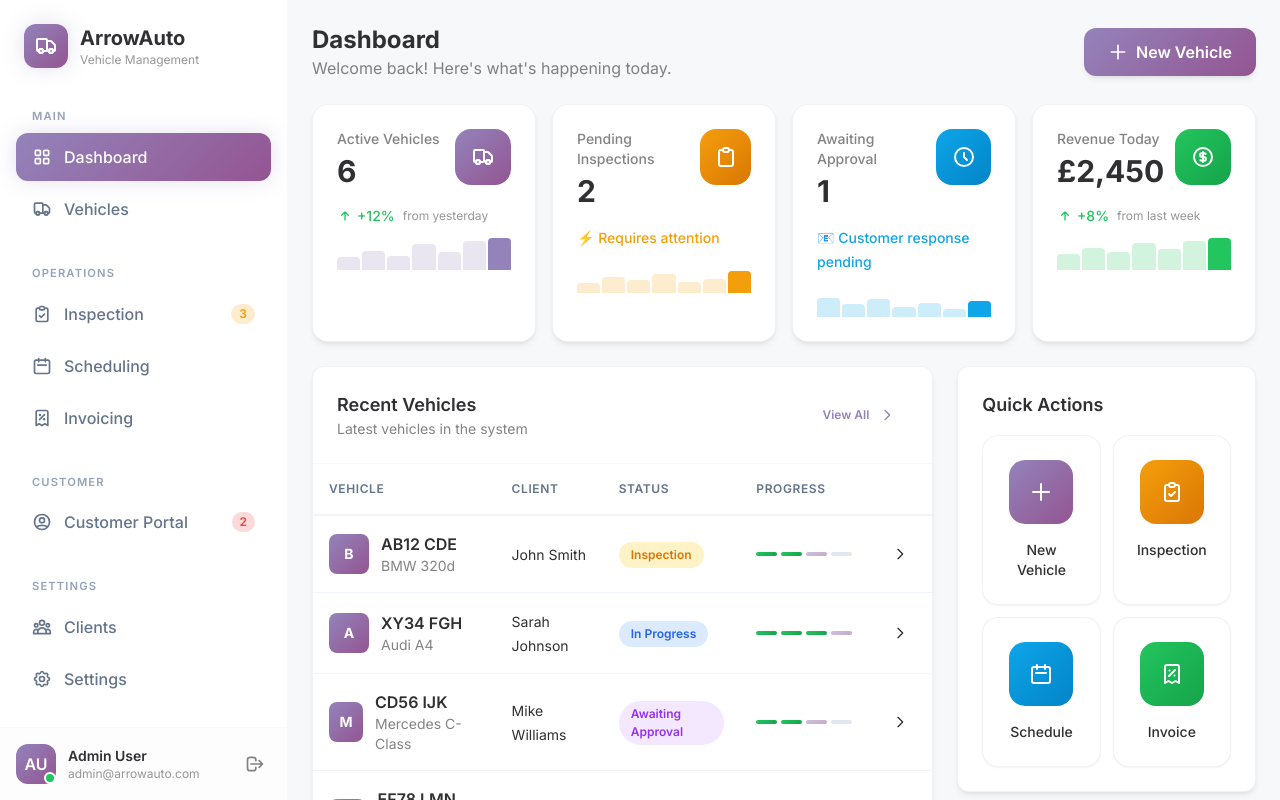
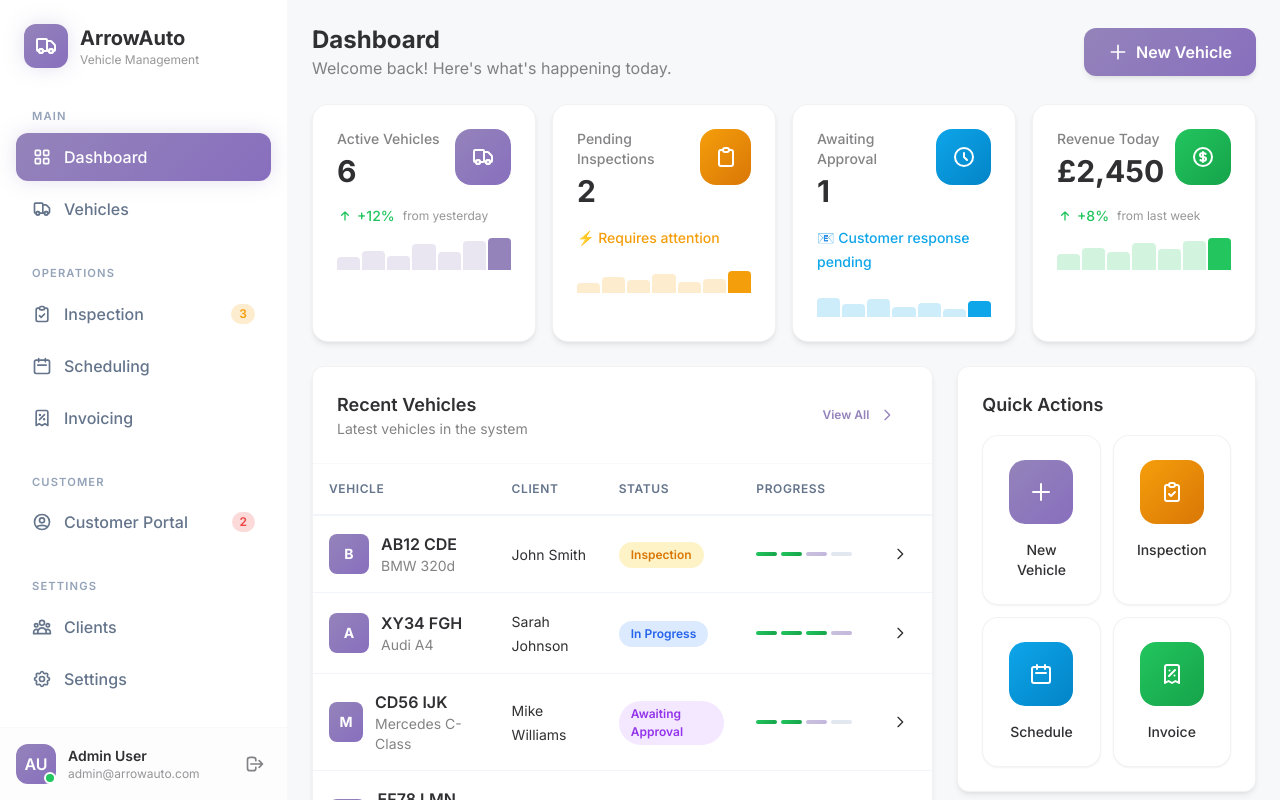
Before and after one commit to Aktrion/arrowauto-front, an Angular app: page /dashboard in a window 1280 px wide. Shown: the top 800 px of the page. Built offline with nearby package versions, Linux system fonts and the light colour scheme.

Commit message:
feat: remove ugly purple

```diff
--- a/src/styles.css
+++ b/src/styles.css
@@ -42,7 +42,7 @@
 /* === CSS Custom Properties === */
 :root {
   /* Gradients */
-  --gradient-primary: linear-gradient(135deg, #9483ba 0%, #935592 100%);
+  --gradient-primary: linear-gradient(135deg, #9483ba 0%, #886fbe 100%);
   --gradient-secondary: linear-gradient(135deg, #bfb5d6 0%, #9483ba 100%);
   --gradient-accent: linear-gradient(135deg, #935592 0%, #6b3d6b 100%);
   --gradient-success: linear-gradient(135deg, #22c55e 0%, #16a34a 100%);
```
